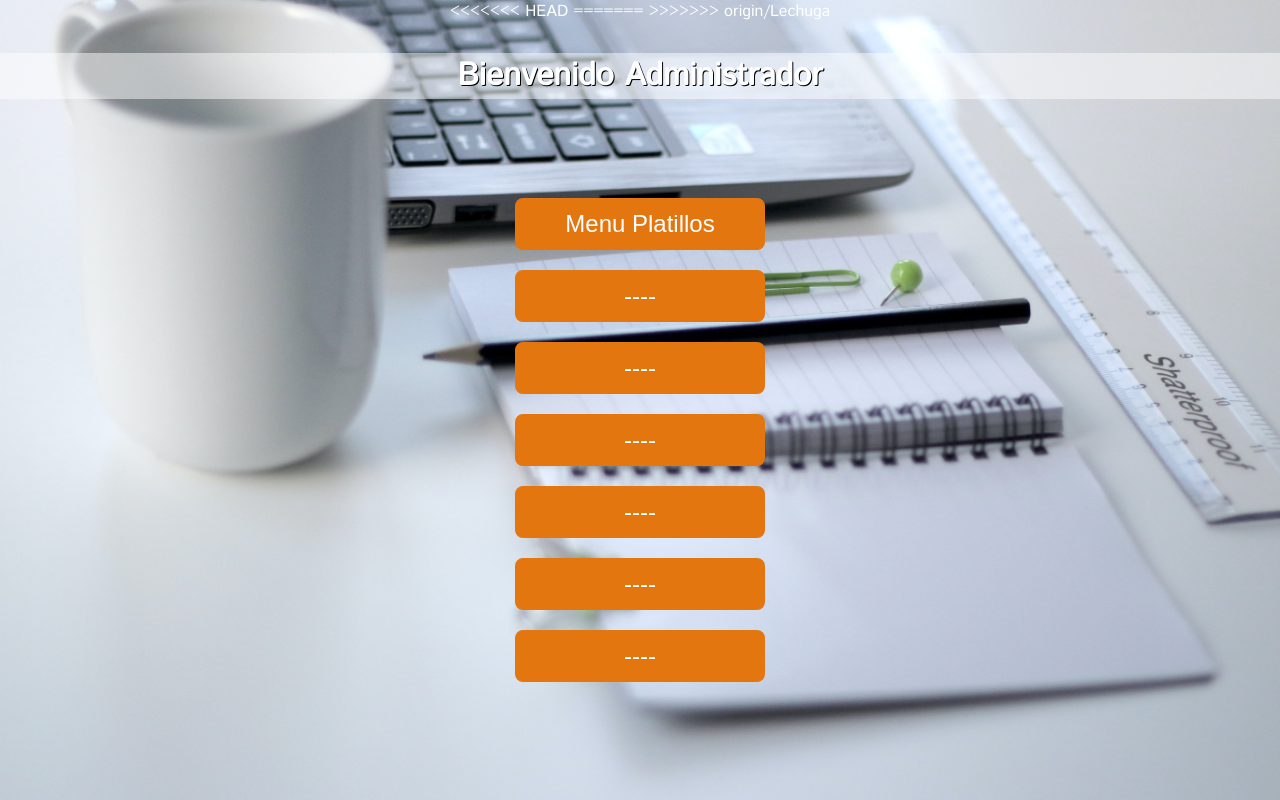
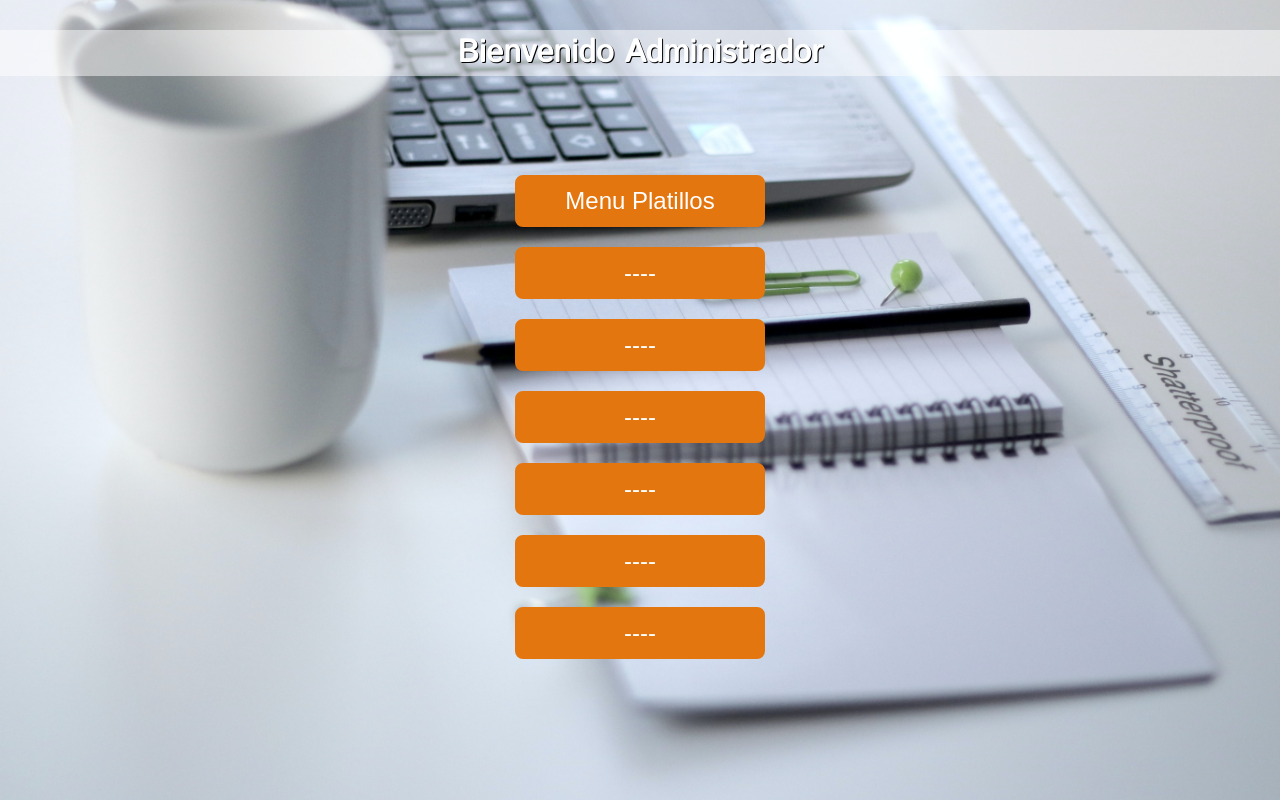
Before and after one commit to PredadorAkrid/IS-2020-2-Equipo5, a Django app: page /administrador/ in a window 1280 px wide. Run offline with Django 3.2, Linux system fonts and the light colour scheme; the visitor is signed in with stand-in values (Sample User, id 1).

Commit message:
ya ni se qué poner

```diff
--- a/ProyectoFinal/static/css/index_administrador.css
+++ b/ProyectoFinal/static/css/index_administrador.css
@@ -50,8 +50,3 @@ button {
 button:hover {
   box-shadow: 0 5px 5px 0 rgba(0, 0, 0, 0.24), 0 17px 50px 0 rgba(0, 0, 0, 0.19);
   background-color: rgba(228, 192, 159, 0.8);
-<<<<<<< HEAD
-}
-=======
-}
->>>>>>> origin/Lechuga
--- a/ProyectoFinal/templates/administrador/index.html
+++ b/ProyectoFinal/templates/administrador/index.html
@@ -4,15 +4,9 @@
     {% load static%}
     <meta charset="UTF-8" />
     <meta name="viewport" content="width=device-width, initial-scale=1.0" />
-<<<<<<< HEAD
     <link rel="stylesheet" type="text/css" href="{% static 'css/index_administrador.css'%}">
     <link href="https://fonts.googleapis.com/css?family=Istok+Web&display=swap" rel="stylesheet">
     <title>Deliver&Eats | Administrador</title>
-=======
-    <link rel="stylesheet" type="text/css" href={% static 'css/index_administrador.css'%}>
-    <link href="https://fonts.googleapis.com/css?family=Istok+Web&display=swap" rel="stylesheet">
-    <title>Dealiver&Eatas | Administrador</title>
->>>>>>> origin/Lechuga
   </head>
   <body>
     <h1>Bienvenido Administrador</h1>
```
